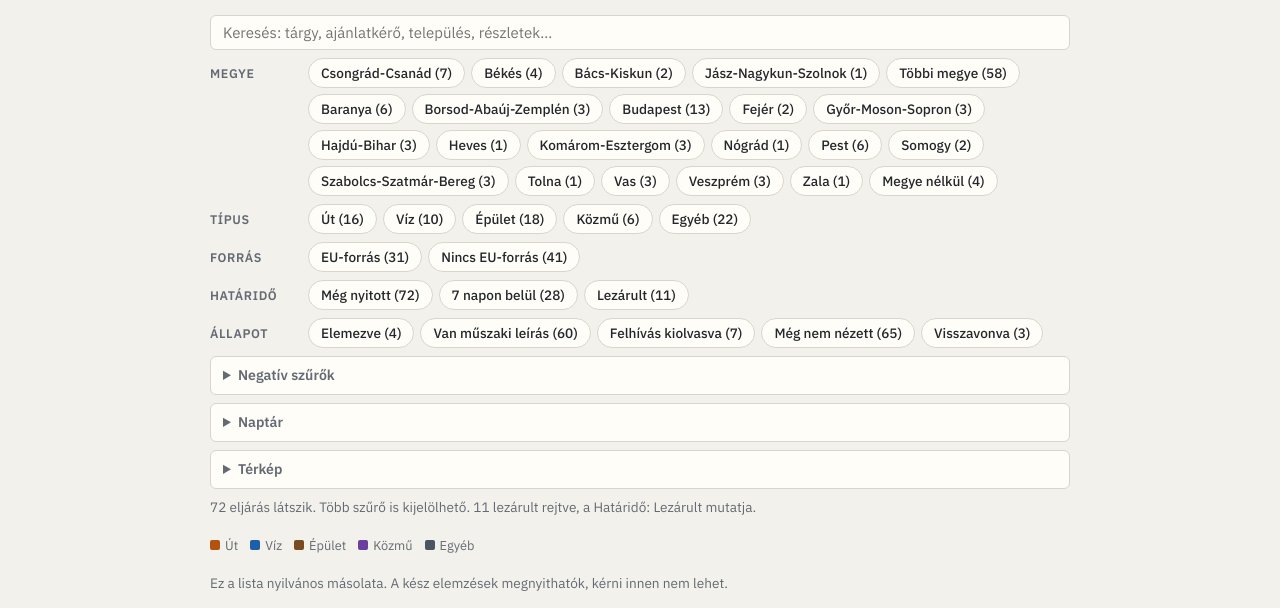
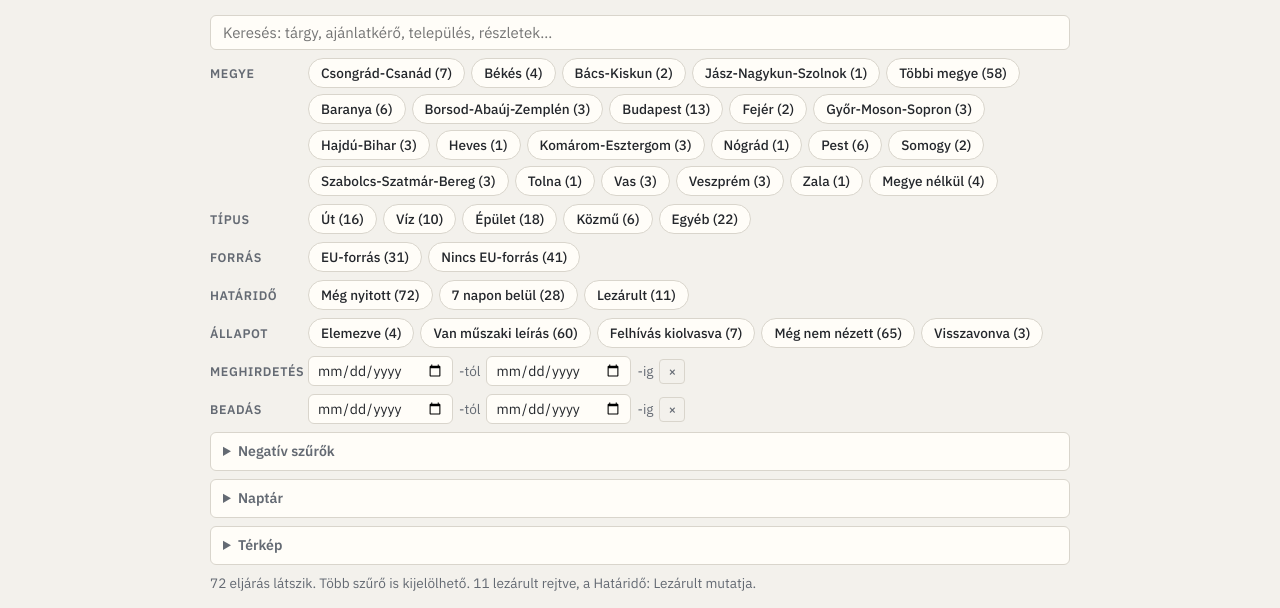
Before and after one commit to Ti-Zariguin/muhely, a plain HTML site: page ekr/index.html in a window 1280 px wide. Shown: the part 117-725 px from the top of the page. Drawn offline with Linux system fonts and the light colour scheme.

Commit message:
EKR: refresh public copy

```diff
--- a/ekr/index.html
+++ b/ekr/index.html
@@ -39,6 +39,10 @@ header p { margin: 0; color: var(--muted); font-size: .9rem; }
 .search { display: flex; gap: 8px; }
 .search input, .excl input { flex: 1; min-width: 0; font: 15px var(--f-body); padding: 7px 12px; border-radius: 6px; border: 1px solid var(--line); background: var(--card); color: var(--fg); }
 .search input:focus-visible, .excl input:focus-visible, .excl summary:focus-visible, .star:focus-visible { outline: 2px solid var(--link); outline-offset: 2px; }
+.drow { display: flex; flex-wrap: wrap; gap: 6px; align-items: center; font-size: .85rem; color: var(--muted); }
+.drow input { font: 14px var(--f-body); padding: 4px 8px; border-radius: 6px; border: 1px solid var(--line); background: var(--card); color: var(--fg); }
+.drow input:focus-visible, .drow button:focus-visible { outline: 2px solid var(--link); outline-offset: 2px; }
+.drow button { font: 500 .8rem var(--f-body); background: none; border: 1px solid var(--line); border-radius: 4px; padding: 3px 8px; color: var(--muted); cursor: pointer; }
 .excl { border: 1px solid var(--line); border-radius: 6px; padding: 6px 12px; background: var(--card); }
 .excl summary { cursor: pointer; font-size: .88rem; font-weight: 600; color: var(--muted); padding: 2px 0; }
 .excl[open] summary { margin-bottom: 8px; }
@@ -357,8 +361,13 @@ const FILTERS = [
 function load(k) { try { return JSON.parse(localStorage.getItem(k) || "{}") || {}; } catch (e) { return {}; } }
 const clean = o => { for (const f of FILTERS) o[f.key] = (Array.isArray(o[f.key]) ? o[f.key] : []).filter(k => f.opts.some(x => x[0] === k)); return o; };
 const SEL = clean(load("ekr-szurok")), EXC = clean(load("ekr-kizar"));
+// Date ranges (ISO yyyy-mm-dd, "" = open end): p = published, d = submission deadline.
+const DRS = load("ekr-datum"); const DR = {}; for (const k of ["pa", "pb", "da", "db"]) DR[k] = /^\d{4}-\d{2}-\d{2}$/.test(DRS[k] || "") ? DRS[k] : "";
+const inRange = (v, a, b) => (!a && !b) || (!!v && (!a || v >= a) && (!b || v <= b));
+const dateOK = r => inRange(r.publishedIso, DR.pa, DR.pb) && inRange(r.deadline ? `${r.deadline[0]}-${String(r.deadline[1]).padStart(2, "0")}-${String(r.deadline[2]).padStart(2, "0")}` : null, DR.da, DR.db);
+const anyDate = () => !!(DR.pa || DR.pb || DR.da || DR.db);
 const TXT = load("ekr-szoveg"); let Q = typeof TXT.q === "string" ? TXT.q : "", NQ = typeof TXT.nq === "string" ? TXT.nq : "";
-function save() { try { localStorage.setItem("ekr-naptar", JSON.stringify({ mode: CAL.mode, open: cal && cal.open })); localStorage.setItem("ekr-terkep", JSON.stringify({ view: MAP.view, open: mp && mp.open }));  localStorage.setItem("ekr-szurok", JSON.stringify(SEL)); localStorage.setItem("ekr-kizar", JSON.stringify(EXC)); localStorage.setItem("ekr-szoveg", JSON.stringify({ q: Q, nq: NQ })); } catch (e) {} }
+function save() { try { localStorage.setItem("ekr-naptar", JSON.stringify({ mode: CAL.mode, open: cal && cal.open })); localStorage.setItem("ekr-terkep", JSON.stringify({ view: MAP.view, open: mp && mp.open }));  localStorage.setItem("ekr-szurok", JSON.stringify(SEL)); localStorage.setItem("ekr-kizar", JSON.stringify(EXC)); localStorage.setItem("ekr-szoveg", JSON.stringify({ q: Q, nq: NQ })); localStorage.setItem("ekr-datum", JSON.stringify(DR)); } catch (e) {} }
 const norm = x => String(x).toLowerCase().normalize("NFD").replace(/[\u0300-\u036f]/g, "");
 const flat = v => Array.isArray(v) ? v.map(flat).join(" ") : String(v);
 const HAY = new Map(R.map(r => [r.id, norm([r.id, r.what, r.who, r.county, r.type, r.towns.join(" "), r.flags.join(" "), r.status, flat(r.details.map(d => d[1]))].join(" "))]));
@@ -372,9 +381,9 @@ const CALS = load("ekr-naptar"); const now = new Date();
 const CAL = { mode: CALS.mode === "A" ? "A" : "B", y: now.getFullYear(), m: now.getMonth() + 1, day: null };
 // Closed (deadline passed, evaluation stage, withdrawn) stay hidden unless a filter asks for them.
 const isClosed = r => { const d = daysLeft(r); return /Visszavon|Bírálat|Eredmény|Lezár|Szerződés/.test(r.status) || (r.deadline && new Date(r.deadline[0], r.deadline[1] - 1, r.deadline[2], r.deadline[3] || 0, r.deadline[4] || 0) < new Date()); };
-const wantClosed = () => SEL.hatarido.includes("lezarult") || SEL.allapot.includes("vissza");
+const wantClosed = () => SEL.hatarido.includes("lezarult") || SEL.allapot.includes("vissza") || (!!DR.db && DR.db < iso(now.getFullYear(), now.getMonth() + 1, now.getDate()));
 let forceClosed = false;  // set while counting the chips that reveal closed procedures
-const passCore = (r, skip) => (!isClosed(r) || forceClosed || wantClosed()) && !excluded(r) && passText(r) && FILTERS.every(f => passRow(r, f, skip));
+const passCore = (r, skip) => (!isClosed(r) || forceClosed || wantClosed()) && !excluded(r) && passText(r) && dateOK(r) && FILTERS.every(f => passRow(r, f, skip));
 const MAPS = load("ekr-terkep"); const MAP = { view: MAPS.view === "orszag" ? "orszag" : "4megye", town: null };
 const dayOK = r => !CAL.day || dateOf(r, CAL.mode) === CAL.day;
 const townOK = r => !MAP.town || (r.pts || []).some(p => p[3] === MAP.town);
@@ -384,7 +393,7 @@ const sw = el("div", "search"), si = el("input"); si.type = "search"; si.placeho
 let tmr; si.addEventListener("input", () => { clearTimeout(tmr); tmr = setTimeout(() => { Q = si.value; save(); render(); }, 200); });
 sw.append(si); bar.append(sw);
 const fstat = el("div", "fstat"), fcount = el("span"), fclear = el("button", null, "Szűrők törlése"); fclear.type = "button";
-fclear.addEventListener("click", () => { for (const f of FILTERS) { SEL[f.key] = []; EXC[f.key] = []; } Q = NQ = ""; CAL.day = null; MAP.town = null; si.value = ni.value = ""; save(); render(); });
+fclear.addEventListener("click", () => { for (const f of FILTERS) { SEL[f.key] = []; EXC[f.key] = []; } Q = NQ = ""; for (const k in DR) DR[k] = ""; for (const x of dateInputs) x.value = ""; CAL.day = null; MAP.town = null; si.value = ni.value = ""; save(); render(); });
 fstat.append(fcount, fclear);
 for (const f of FILTERS) {
   const row = el("div", "frow"), lab = el("span", null, f.label), g = el("div", "bar");
@@ -395,6 +404,15 @@ for (const f of FILTERS) {
     chips.push({ b, f, k, n, t }); g.append(b);
   }
   row.append(lab, g); bar.append(row);
+}
+const dateInputs = [];
+for (const [lab, a, b] of [["Meghirdetés", "pa", "pb"], ["Beadás", "da", "db"]]) {
+  const row = el("div", "frow"), g = el("div", "drow"); g.setAttribute("role", "group"); g.setAttribute("aria-label", lab + " dátuma");
+  const mk = (k, txt) => { const i = el("input"); i.type = "date"; i.value = DR[k]; i.setAttribute("aria-label", `${lab} ${txt}`);
+    i.addEventListener("change", () => { DR[k] = /^\d{4}-\d{2}-\d{2}$/.test(i.value) ? i.value : ""; save(); render(); }); dateInputs.push(i); return i; };
+  const ia = mk(a, "-tól"), ib = mk(b, "-ig"), x = el("button", null, "×"); x.type = "button"; x.title = "Dátum törlése"; x.setAttribute("aria-label", lab + " dátumának törlése");
+  x.addEventListener("click", () => { DR[a] = DR[b] = ""; ia.value = ib.value = ""; save(); render(); });
+  g.append(ia, "-tól", ib, "-ig", x); row.append(el("span", null, lab), g); bar.append(row);
 }
 const ex = el("details", "excl"), exs = el("summary"), exi = el("div", "inner"); ex.append(exs, exi);
 try { ex.open = localStorage.getItem("ekr-kizar-nyitva") === "1"; } catch (e) {}
@@ -522,7 +540,7 @@ function render() {
   const rows = R.filter(r => pass(r));
   list.replaceChildren(); starButtons.clear();
   rows.forEach(r => list.append(ribbon(r)));
-  const any = CAL.day || MAP.town || Q.trim() || NQ.trim() || FILTERS.some(f => SEL[f.key].length || EXC[f.key].length);
+  const any = anyDate() || CAL.day || MAP.town || Q.trim() || NQ.trim() || FILTERS.some(f => SEL[f.key].length || EXC[f.key].length);
   if (!rows.length) list.append(el("p", "empty", "Ezekkel a szűrőkkel és kereséssel most nincs eljárás a kivonatban."));
   const nClosed = wantClosed() ? 0 : R.filter(isClosed).length;
   fcount.textContent = (any ? `${rows.length} / ${R.length} eljárás látszik.` : `${rows.length} eljárás látszik. Több szűrő is kijelölhető.`)
```
